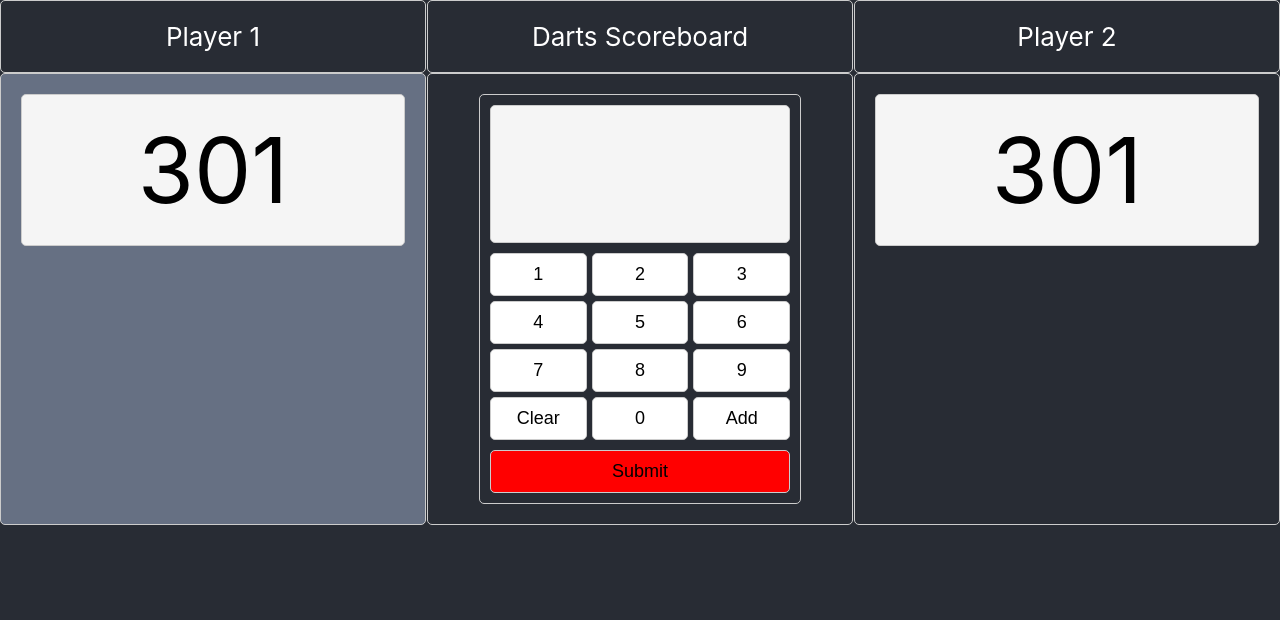
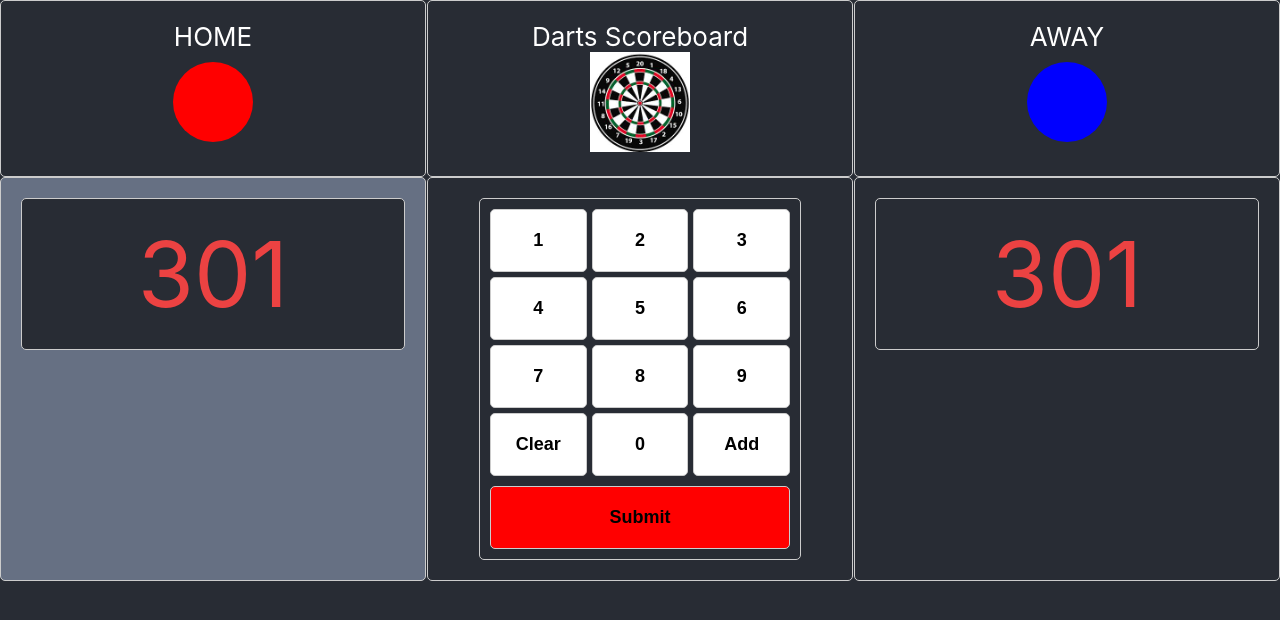
Before and after one commit to digglekarl/darts-scoreboard, a React (Create React App) app: page / in a window 1280 px wide. Both pictures are taken after a click on the button "New Game". Shown: the top 620 px of the page. Built offline with nearby package versions, Linux system fonts and the light colour scheme.

Commit message:
add more functionality

```diff
--- a/src/App.css
+++ b/src/App.css
@@ -92,6 +92,10 @@
   }
 }
 
+.hidden {
+  display: none;
+}
+
 .player-score {
   align-items: center;
   justify-content: center;
@@ -101,13 +105,15 @@
 
 
 .player-display {
-  background-color: #f5f5f5;
+  --background-color: #f5f5f5;
+  background-color: #282c34;
   border: 1px solid #ccc;
   border-radius: 5px;
   padding: 20px;
   margin-bottom: 10px;
   font-size: calc(75px + 2vmin);
   min-height: 10vh;
+  color: #ec4242;
 }
 
 
@@ -143,8 +149,9 @@
 }
 
 .calculator-buttons button {
-  padding: 10px;
+  padding: 20px;
   font-size: 18px;
+  font-weight: 900;
   border: 1px solid #ccc;
   border-radius: 5px;
   background-color: #fff;
@@ -153,13 +160,14 @@
 
 .calculator-submit-button button {
   margin-top:10px;
-  padding: 10px;
+  padding: 20px;
   font-size: 18px;
   border: 1px solid #ccc;
   border-radius: 5px;
   background-color: red;
   cursor: pointer;
   width: 300px;
+  font-weight: 900;
 }
 
 .calculator-buttons button:hover {
--- a/src/App.tsx
+++ b/src/App.tsx
@@ -15,6 +15,9 @@ function App() {
   const [player1IsActive, setPlayer1Active] = useState<boolean>(false);
   const [player2IsActive, setPlayer2Active] = useState<boolean>(false);
 
+  const [showPlayer1Score, setPlayer1Score] = useState<boolean>(false);
+  const [showPlayer2Score, setPlayer2Score] = useState<boolean>(false);
+
   const [players, setPlayers] = useState<{ [key: number]: Player }>({});
 
   const handleNewGameClick = () => {
@@ -28,7 +31,7 @@ function App() {
 
       var p = players[+key];
 
-      if (p.id === value){
+      if (p.id === value) {
         p.active = true;
       }
       else {
@@ -36,14 +39,15 @@ function App() {
       }
     });
 
-    if (value === 1){
+    if (value === 1) {
       setPlayer1Active(true);
       setPlayer2Active(false);
-      //setActivePlayer()
+      setActivePlayer(players[1]);
     }
     else if (value === 2) {
-       setPlayer2Active(true);
-       setPlayer1Active(false);
+      setPlayer2Active(true);
+      setPlayer1Active(false);
+      setActivePlayer(players[2]);
     }
 
     setPlayers(players);
@@ -53,12 +57,23 @@ function App() {
   const handleButtonClick = (value: string) => {
     if (value === 'Clear') {
       setDisplay('');
-    } else if (value=== 'Add') {
+    } else if (value === 'Add') {
       add();
     } else if (value === 'submit') {
       evaluate();
       setDisplay('');
     } else {
+      if (activePlayer) {
+        if (activePlayer.id === 1) {
+          setPlayer1Score(true);
+          setPlayer2Score(false);
+        }
+        else if (activePlayer.id === 2) {
+          setPlayer2Score(true);
+          setPlayer1Score(false);
+        }
+      }
+
       setDisplay(prevDisplay => prevDisplay + value);
     }
   };
@@ -91,12 +106,14 @@ function App() {
           setPlayer1(activePlayer.remainingScore);
           setPlayer1Active(false);
           setPlayer2Active(true);
+          setPlayer1Score(false);
           setActivePlayer(players[2]);
         }
         else if (activePlayer.id === 2) {
           setPlayer2(activePlayer.remainingScore);
           setPlayer1Active(true);
           setPlayer2Active(false);
+          setPlayer2Score(false);
           setActivePlayer(players[1]);
         }
       }
@@ -107,8 +124,8 @@ function App() {
 
   const initGame = () => {
 
-    players[1] = { id: 1, name: 'Player 1', active: false, remainingScore: 0, previousScore: 0 };
-    players[2] = { id: 2, name: 'Player 2', active: false, remainingScore: 0, previousScore: 0 };
+    players[1] = { id: 1, name: 'HOME', active: false, remainingScore: 0, previousScore: 0 };
+    players[2] = { id: 2, name: 'AWAY', active: false, remainingScore: 0, previousScore: 0 };
 
     Object.keys(players).forEach((key, value) => {
 
@@ -133,7 +150,7 @@ function App() {
   useEffect(() => {
     const handleKeyDown = (event: KeyboardEvent) => {
       setKeyPressed(event.key);
-      if (event.key === 'Enter'){
+      if (event.key === 'Enter') {
         handleButtonClick('submit');
       }
       else {
@@ -170,30 +187,37 @@ function App() {
               <div className="container">
                 <div className="column">
                   <header className="column-header">
-                    Player 1
+                    {players[1].name}
                   </header>
+                  <svg width="100" height="100">
+                    <circle cx="50" cy="50" r="40" fill="red" />
+                  </svg>
                 </div>
                 <div className="column">
                   <header className="column-header">
                     Darts Scoreboard
                   </header>
+                  <img src="./darts.jpg" width="100" height="100"></img>
                 </div>
                 <div className="column">
                   <header className="column-header">
-                    Player 2
+                    {players[2].name}
                   </header>
+                  <svg width="100" height="100">
+                    <circle cx="50" cy="50" r="40" fill="blue" />
+                  </svg>
                 </div>
               </div>
 
               <div className="container">
                 <div className={player1IsActive ? 'column active' : 'column inactive'} >
                   <div className="player-display" onClick={() => handlePlayerClick(1)}>
-                    <label id="player1-score">{player1}</label>
+                    <div> {showPlayer1Score ? display : player1}</div>
                   </div>
                 </div>
                 <div className="column">
                   <div className="calculator">
-                    <div className="calculator-display">{display}</div>
+                    <div className="calculator-display hidden">{display}</div>
                     <div className="calculator-buttons">
                       {['1', '2', '3',
                         '4', '5', '6',
@@ -213,13 +237,13 @@ function App() {
                 </div>
                 <div className={player2IsActive ? 'column active' : 'column inactive'}>
                   <div className="player-display" onClick={() => handlePlayerClick(2)}>
-                    <label id="player2-score">{player2}</label>
+                    <div> {showPlayer2Score ? display : player2}</div>
                   </div>
                 </div>
               </div>
 
               <div>
-                <label></label>
+
               </div>
             </div>
 
```
Also changed, not shown: public/darts.jpg (added).
